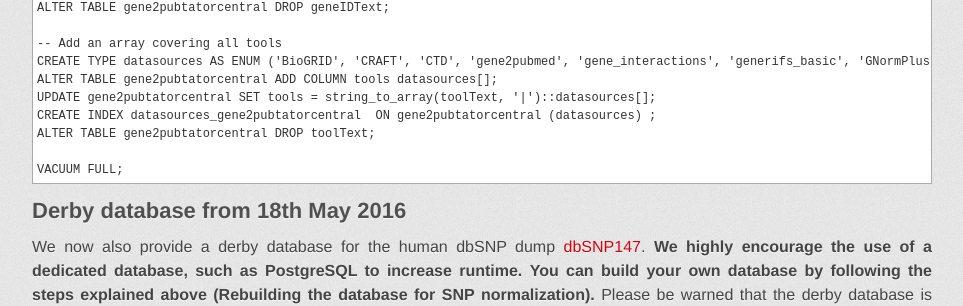
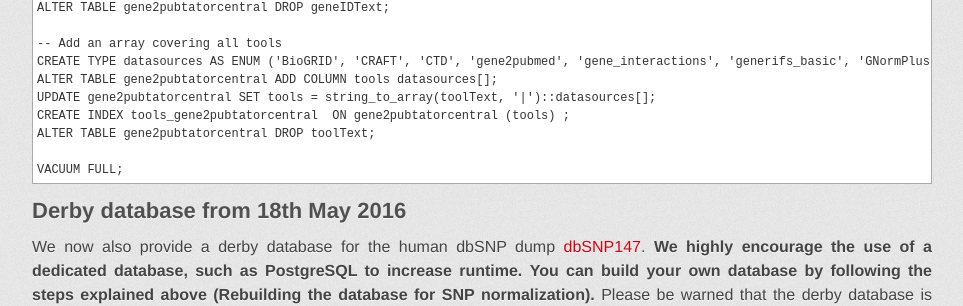
Before and after one commit to rockt/SETH, a Jekyll site: the page built from index.md, in a window 1280 px wide and 900 px high, scrolled down 9178 px. Shown: the part 421-727 px from the top of the window, without its empty margins (158-1121 px from the left). Built offline with Jekyll 4.4.1, drawn with Linux system fonts in a browser that asks for light colours; some web fonts are replaced; some of the changed text lies outside the part shown.

Commit message:
Update index.md

```diff
--- a/index.md
+++ b/index.md
@@ -494,7 +494,7 @@ Please set variables $DatabasePassword and $importData accordingly.
     CREATE TYPE datasources AS ENUM ('BioGRID', 'CRAFT', 'CTD', 'gene2pubmed', 'gene_interactions', 'generifs_basic', 'GNormPlus', 'GWAS', 'HPRD', 'MESH', 'MGI', 'RGD', 'TAIR', 'ZFIN');
     ALTER TABLE gene2pubtatorcentral ADD COLUMN tools datasources[];
     UPDATE gene2pubtatorcentral SET tools = string_to_array(toolText, '|')::datasources[];
-    CREATE INDEX datasources_gene2pubtatorcentral  ON gene2pubtatorcentral (datasources) ;
+    CREATE INDEX tools_gene2pubtatorcentral  ON gene2pubtatorcentral (tools) ;
     ALTER TABLE gene2pubtatorcentral DROP toolText;
 
     VACUUM FULL;
```
